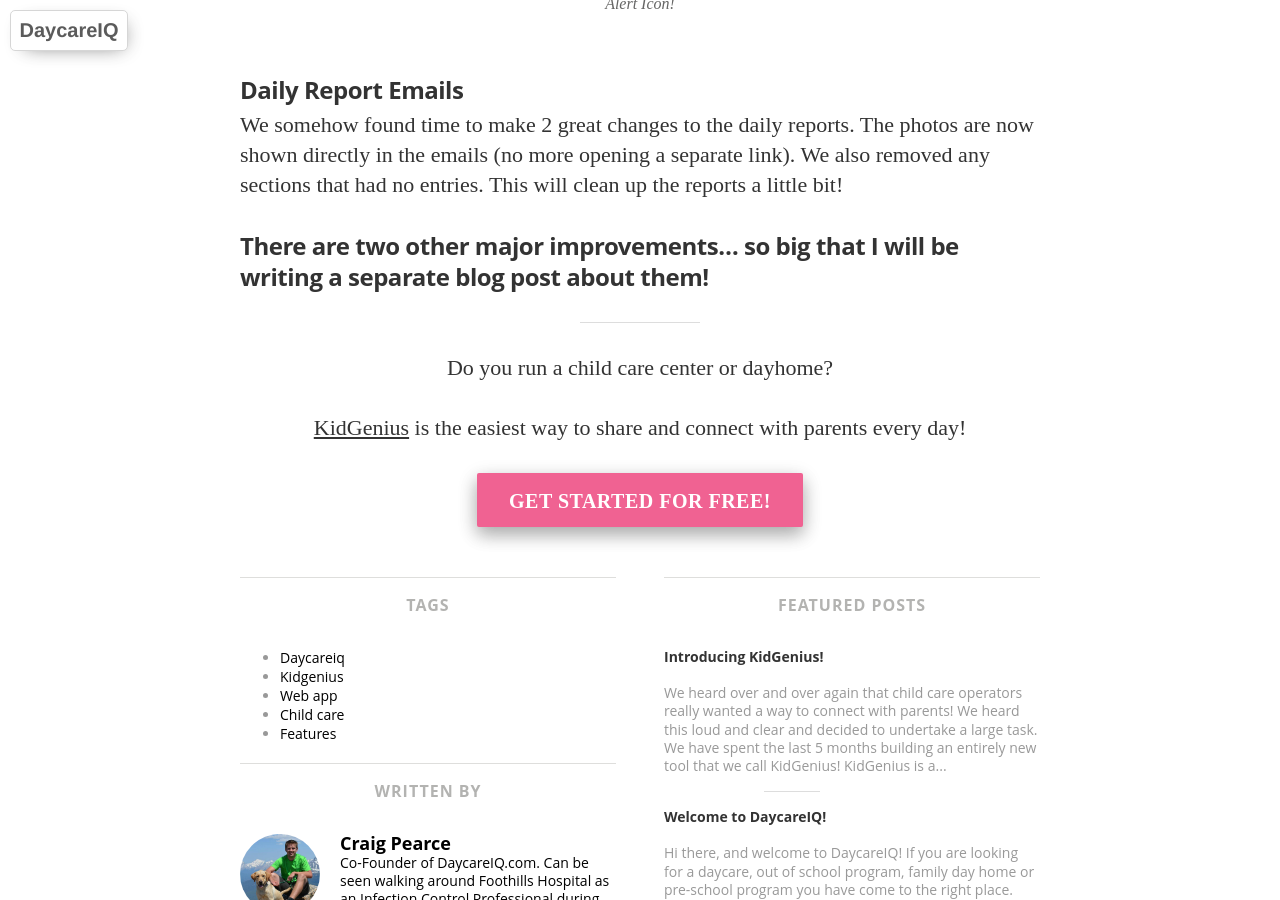
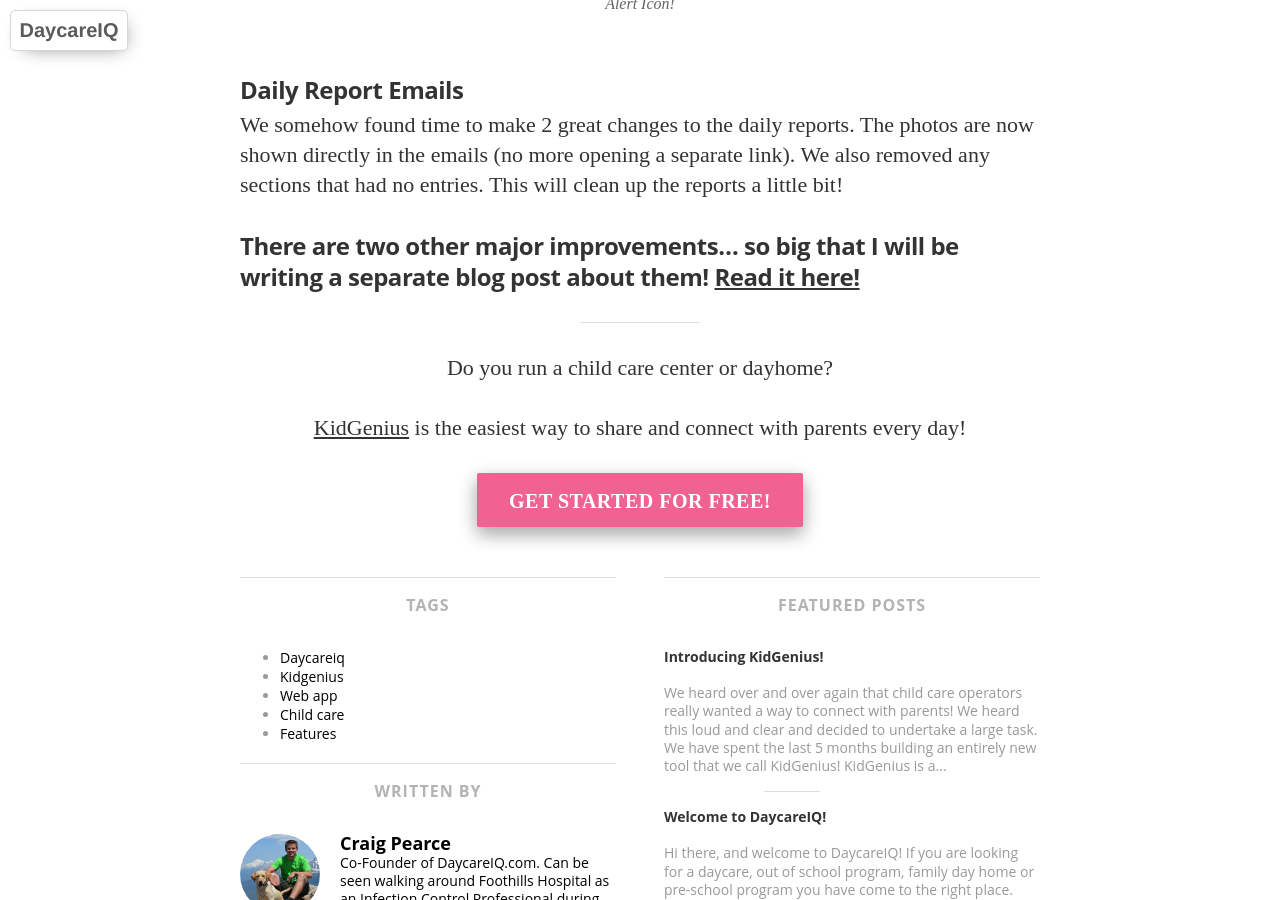
Before and after one commit to DaycareIQ/blog.daycareiq.com, a Jekyll site: the page built from _posts/2016-09-24-New-Features-Galore.md, in a window 1280 px wide and 900 px high, scrolled down 8950 px. Built offline with Jekyll 4.4.1, drawn with Linux system fonts in a browser that asks for light colours; nearby versions of some CDN libraries; some web fonts are replaced.

Commit message:
Update 2016-09-24-New-Features-Galore.md

```diff
--- a/_posts/2016-09-24-New-Features-Galore.md
+++ b/_posts/2016-09-24-New-Features-Galore.md
@@ -95,4 +95,4 @@
 
 We somehow found time to make 2 great changes to the daily reports.  The photos are now shown directly in the emails (no more opening a separate link).  We also removed any sections that had no entries.  This will clean up the reports a little bit!
 
-### There are two other major improvements... so big that I will be writing a separate blog post about them!
+### There are two other major improvements... so big that I will be writing a separate blog post about them!  [Read it here!](https://blog.daycareiq.com/2016-Live-View-and-In-App-Messaging)
```
